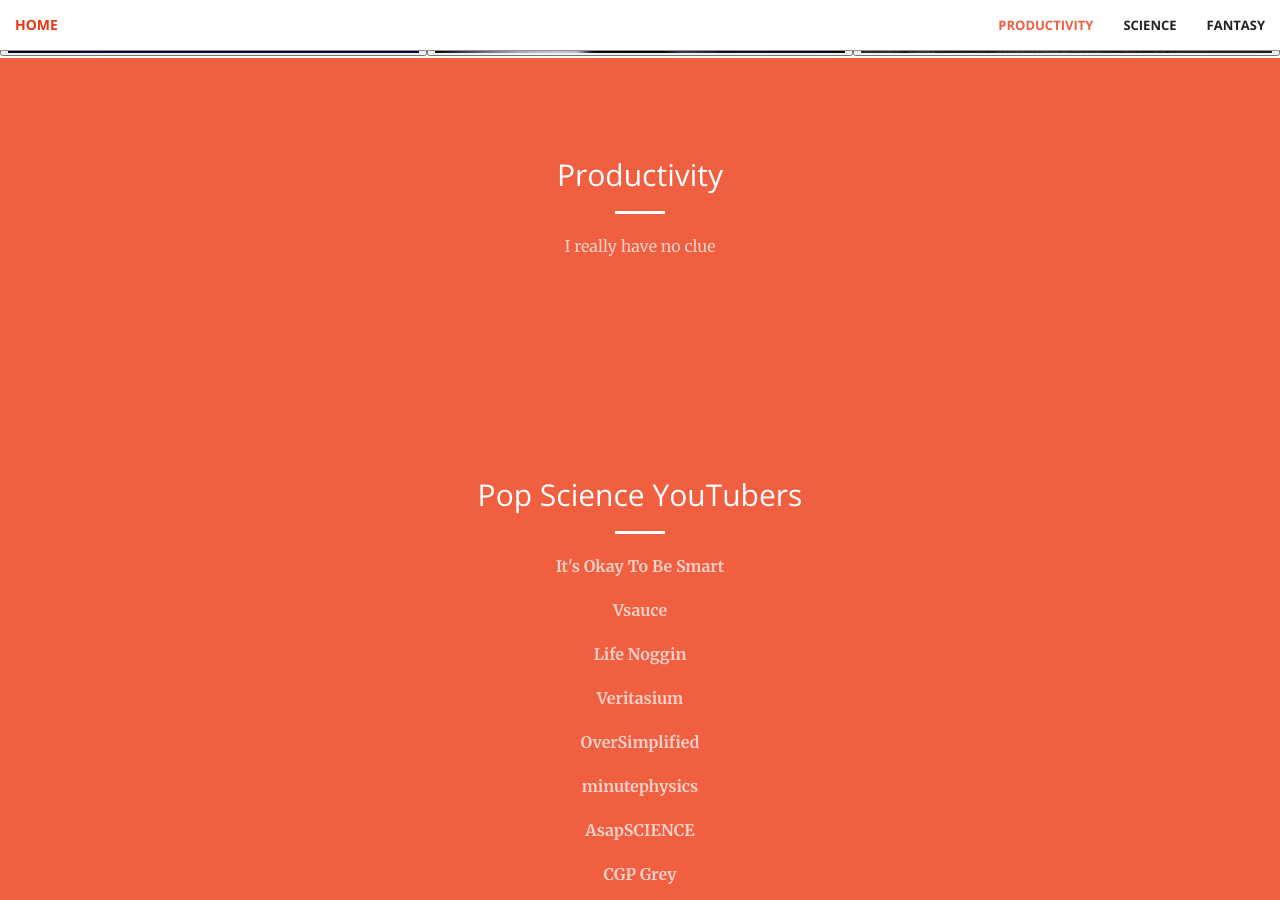
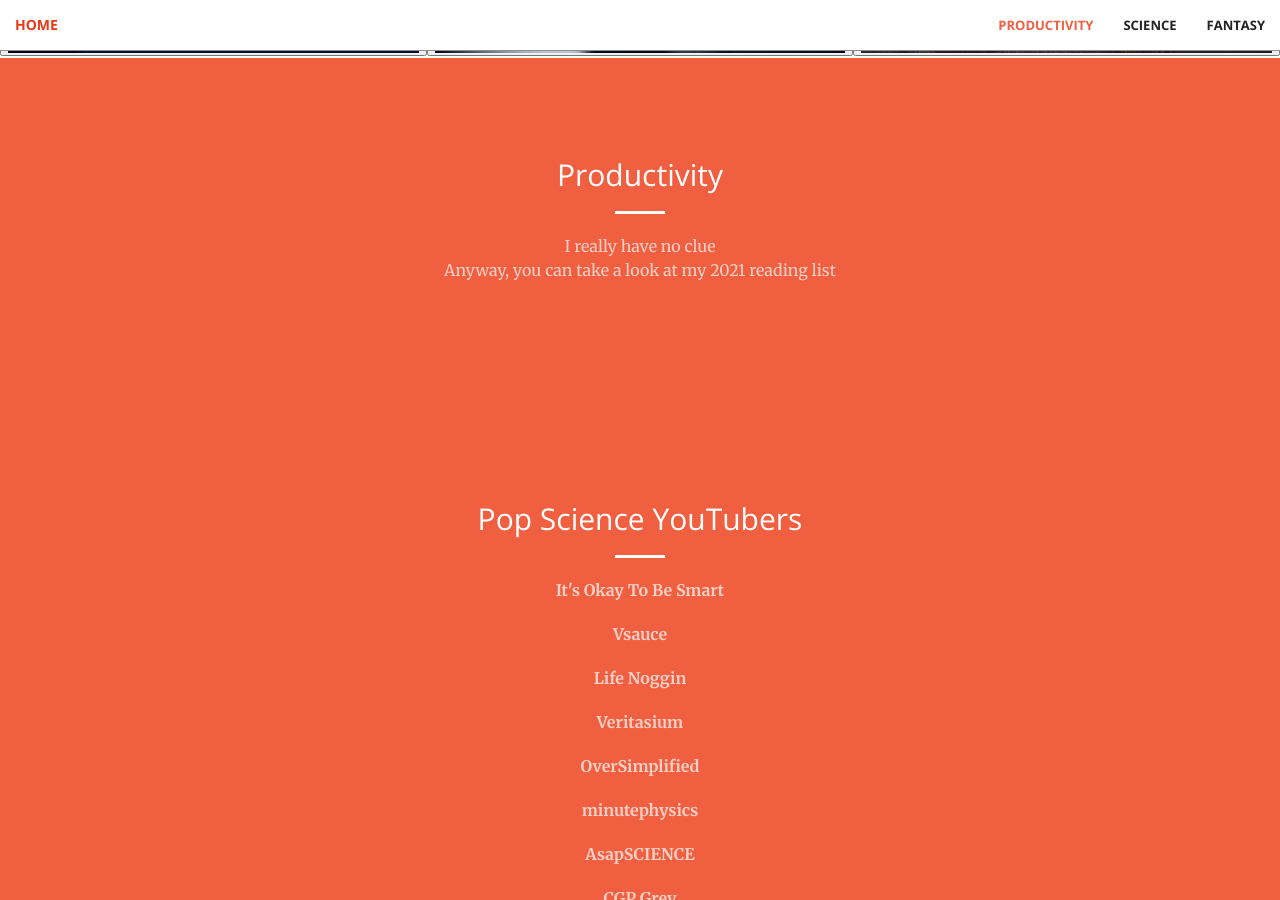
Before and after one commit to aravindbharathi/aravindbharathi.github.io, a Jekyll site: the page rec/index.html, which Jekyll copies as it is, in a window 1280 px wide and 900 px high, scrolled down 1081 px. Built offline with Jekyll 4.4.1, drawn with Linux system fonts in a browser that asks for light colours.

Commit message:
Update index.html

```diff
--- a/rec/index.html
+++ b/rec/index.html
@@ -142,7 +142,8 @@
                     <h2 class="section-heading">Productivity</h2>
                     <hr class="light">
                     <p class="text-faded">
-                      I really have no clue
+                      I really have no clue<br>
+                      Anyway, you can take a look at my 2021 reading list
                     </p>
                     <!--a href="#stuff" class="btn btn-default btn-xl">What else?</a-->
                 </div>
```
